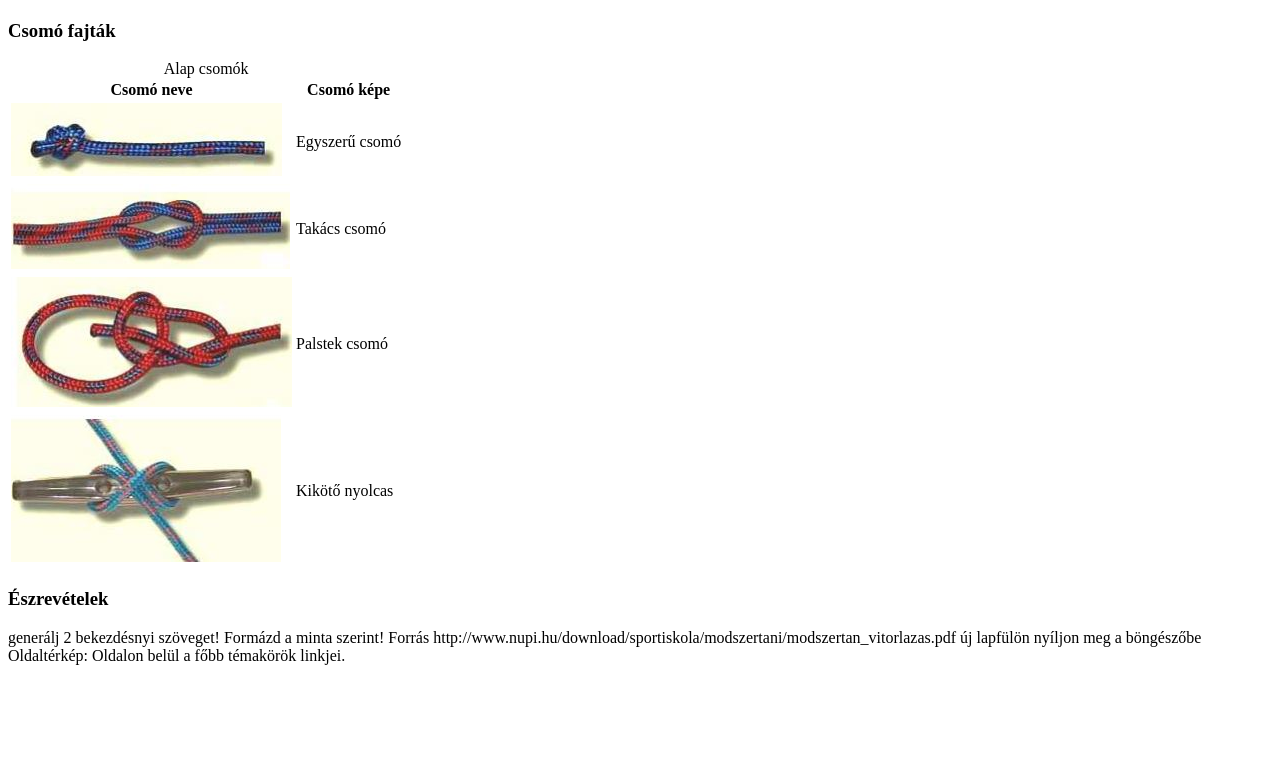
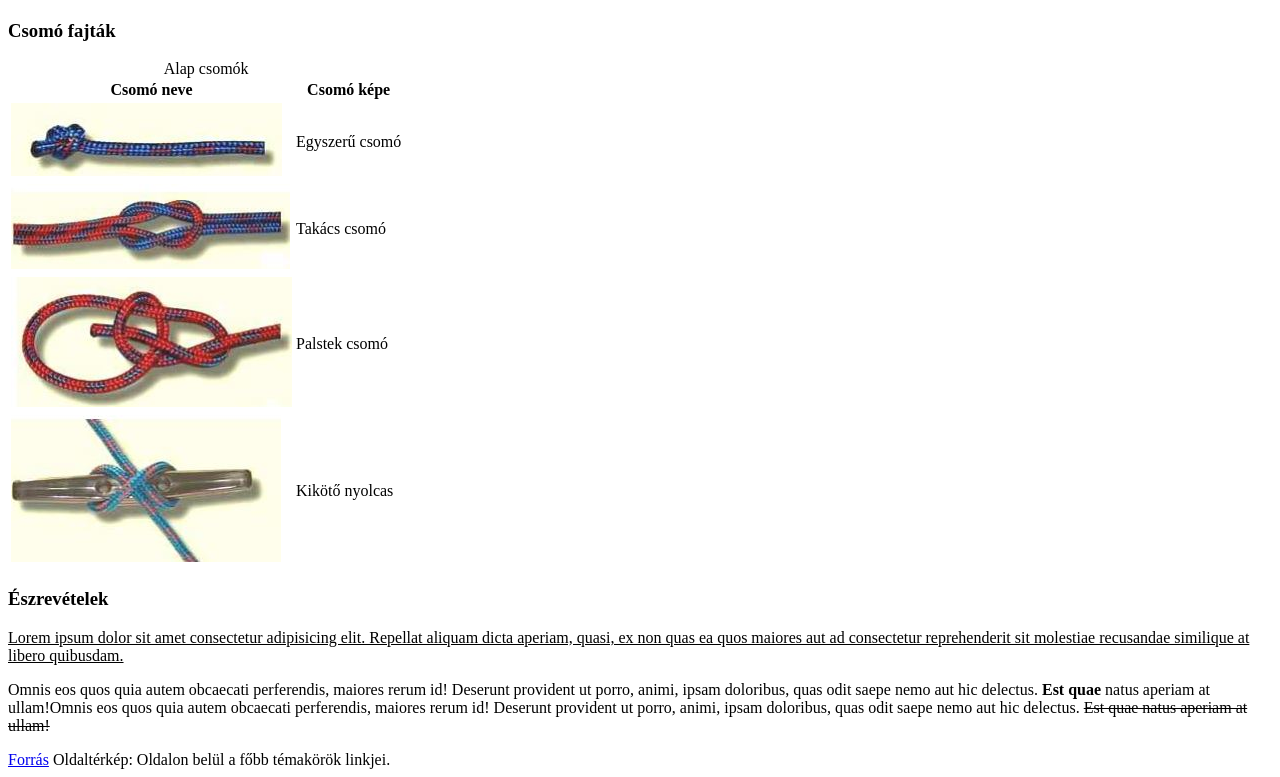
Before and after one commit to RozsasAdrienn/OraiMunka240913, a plain HTML site: page vitorlás-20210914/index2.html in a window 1280 px wide. Shown: the part 942-1719 px from the top of the page. Before the commit the page ends 1615 px from the top, so only its background shows below. Drawn offline with Linux system fonts and the light colour scheme.

Commit message:
forrásig kész

```diff
--- a/vitorlás-20210914/index2.html
+++ b/vitorlás-20210914/index2.html
@@ -75,10 +75,11 @@
 
 <h3>Észrevételek</h3>
 
-generálj 2 bekezdésnyi szöveget! Formázd a minta szerint!
+<p><ins>Lorem ipsum dolor sit amet consectetur adipisicing elit. Repellat aliquam dicta aperiam, quasi, ex non quas ea quos maiores aut ad consectetur reprehenderit sit molestiae recusandae similique at libero quibusdam.</ins></p>
+<p>Omnis eos quos quia autem obcaecati perferendis, maiores rerum id! Deserunt provident ut porro, animi, ipsam doloribus, quas odit saepe nemo aut hic delectus. <b>Est quae</b> natus aperiam at ullam!Omnis eos quos quia autem obcaecati perferendis, maiores rerum id! Deserunt provident ut porro, animi, ipsam doloribus, quas odit saepe nemo aut hic delectus. <del>Est quae natus aperiam at ullam!</del></p>
 
 
-Forrás http://www.nupi.hu/download/sportiskola/modszertani/modszertan_vitorlazas.pdf új lapfülön nyíljon meg a böngészőbe
+<a href="http://www.nupi.hu/download/sportiskola/modszertani/modszertan_vitorlazas.pdf" target="_blank">Forrás</a>
 
 Oldaltérkép: Oldalon belül a főbb témakörök linkjei.
 
```
